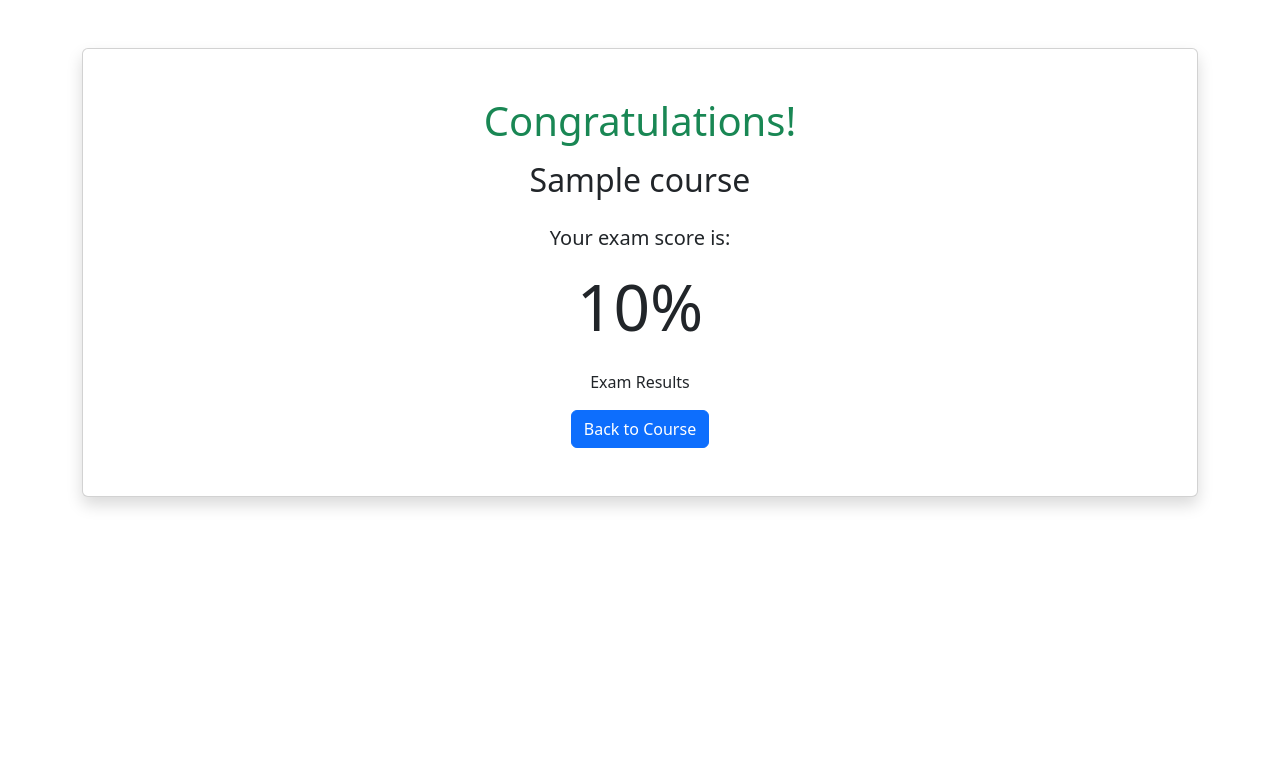
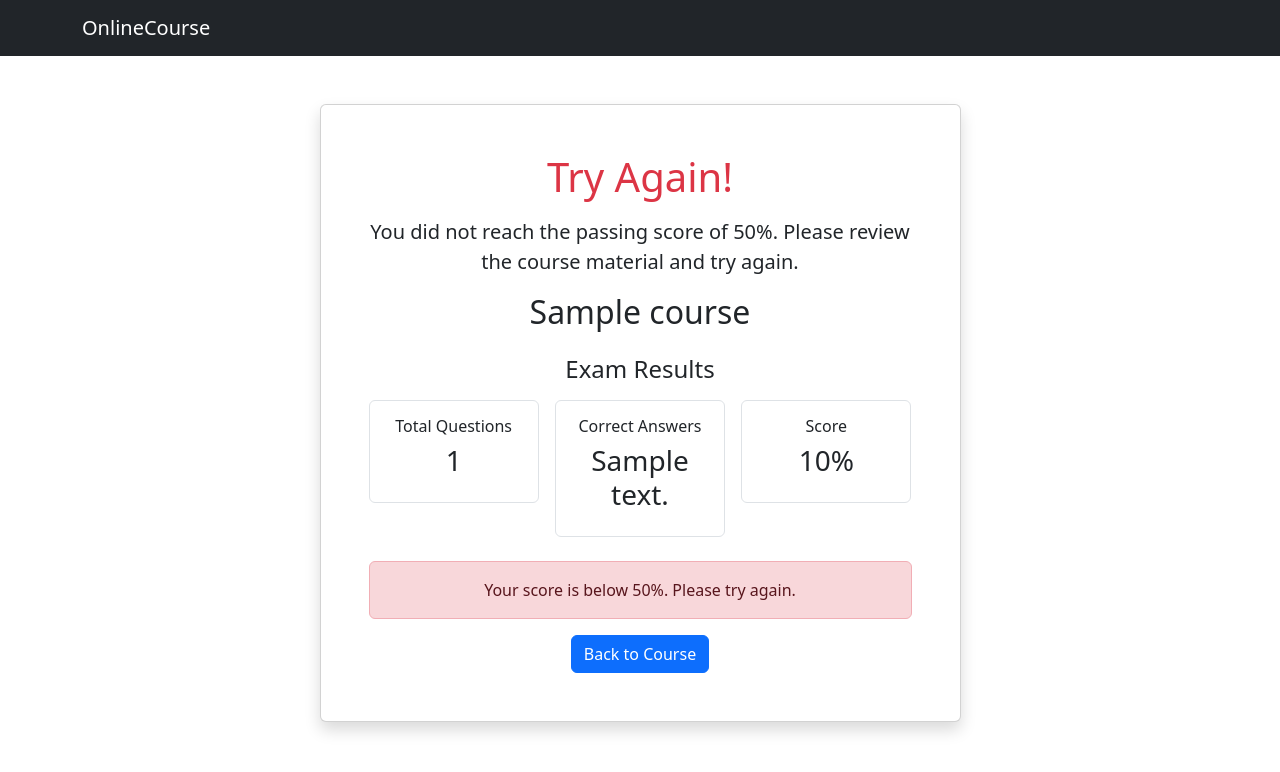
Before and after one commit to muhammadhuzaifayousaf/django-online-course-app, a Django app: template course/templates/course/exam_result.html in a window 1280 px wide. Shown: the top 772 px of the page. Run offline with Django 3.2, Linux system fonts and the light colour scheme; the template is opened without the code that fills it: most values are stand-ins (such as "Sample title", 1, 10 or a date in 2020).

Commit message:
Enhance exam result display with detailed scoring and feedback

```diff
--- a/course/templates/course/exam_result.html
+++ b/course/templates/course/exam_result.html
@@ -3,7 +3,7 @@
 <head>
     <meta charset="UTF-8">
     <meta name="viewport" content="width=device-width, initial-scale=1.0">
-    <title>Exam Result</title>
+    <title>Exam Results</title>
 
     <link
         href="https://cdn.jsdelivr.net/npm/bootstrap@5.3.3/dist/css/bootstrap.min.css"
@@ -13,26 +13,81 @@
 
 <body>
 
+<nav class="navbar navbar-dark bg-dark">
+    <div class="container">
+        <a class="navbar-brand" href="{% url 'home' %}">
+            OnlineCourse
+        </a>
+    </div>
+</nav>
+
 <div class="container py-5">
-    <div class="card shadow text-center">
-        <div class="card-body p-5">
+
+    <div class="row justify-content-center">
+        <div class="col-md-7">
+
+            <div class="card shadow">
+                <div class="card-body text-center p-5">
 
                     {% if submission %}
-                <h1 class="text-success mb-3">Congratulations!</h1>
 
-                <h2>{{ course.name }}</h2>
-
-                <p class="lead mt-4">
-                    Your exam score is:
-                </p>
-
-                <h1 class="display-3">
-                    {{ submission.score }}%
+                        {% if submission.score >= 50 %}
+                            <h1 class="text-success mb-3">
+                                Congratulations!
+                            </h1>
+                        {% else %}
+                            <h1 class="text-danger mb-3">
+                                Try Again!
                             </h1>
 
-                <p class="mt-4">
+                            <p class="lead">
+                                You did not reach the passing score of 50%.
+                                Please review the course material and try again.
+                            </p>
+                        {% endif %}
+
+                        <h2 class="mb-4">
+                            {{ course.name }}
+                        </h2>
+
+                        <h4 class="mb-3">
                             Exam Results
-                </p>
+                        </h4>
+
+                        <div class="row g-3 mb-4">
+
+                            <div class="col-md-4">
+                                <div class="border rounded p-3">
+                                    <h6>Total Questions</h6>
+                                    <h3>{{ total_questions }}</h3>
+                                </div>
+                            </div>
+
+                            <div class="col-md-4">
+                                <div class="border rounded p-3">
+                                    <h6>Correct Answers</h6>
+                                    <h3>{{ correct_answers }}</h3>
+                                </div>
+                            </div>
+
+                            <div class="col-md-4">
+                                <div class="border rounded p-3">
+                                    <h6>Score</h6>
+                                    <h3>{{ submission.score }}%</h3>
+                                </div>
+                            </div>
+
+                        </div>
+
+                        {% if submission.score >= 50 %}
+                            <div class="alert alert-success">
+                                You have successfully passed the exam.
+                            </div>
+                        {% else %}
+                            <div class="alert alert-danger">
+                                Your score is below 50%. Please try again.
+                            </div>
+                        {% endif %}
 
                         <a
                             href="{% url 'course_details' course.id %}"
@@ -40,19 +95,26 @@
                         >
                             Back to Course
                         </a>
+
                     {% else %}
-                <h2>No exam submission found.</h2>
+
+                        <h2>No Exam Submission Found</h2>
 
                         <a
                             href="{% url 'course_details' course.id %}"
-                    class="btn btn-primary"
+                            class="btn btn-primary mt-3"
                         >
                             Back to Course
                         </a>
+
                     {% endif %}
 
                 </div>
             </div>
+
+        </div>
+    </div>
+
 </div>
 
 </body>
```
Also changed, not shown: course/views.py (+14 -1 lines). Lines whose indentation alone changed are shown as unchanged.
